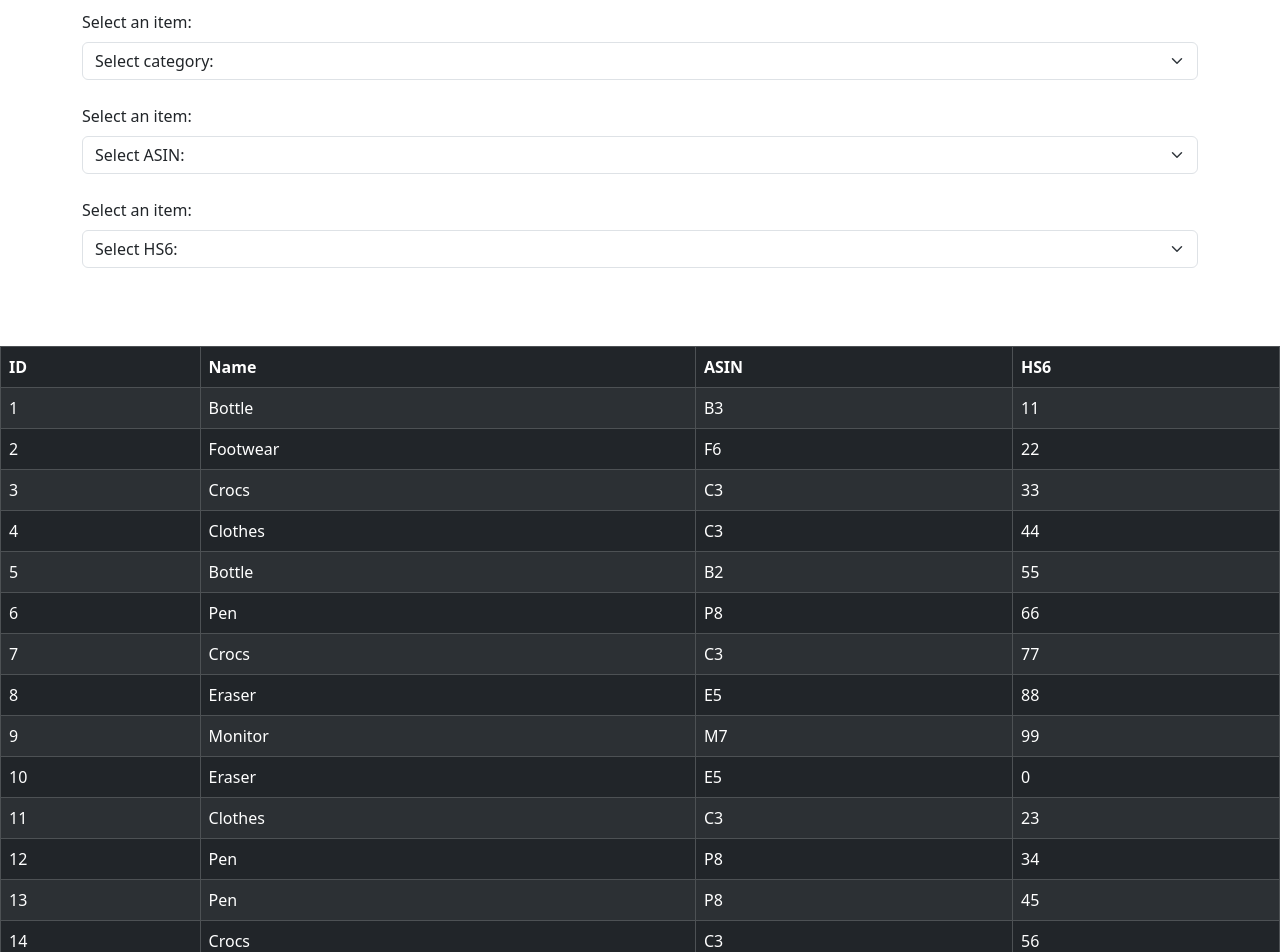
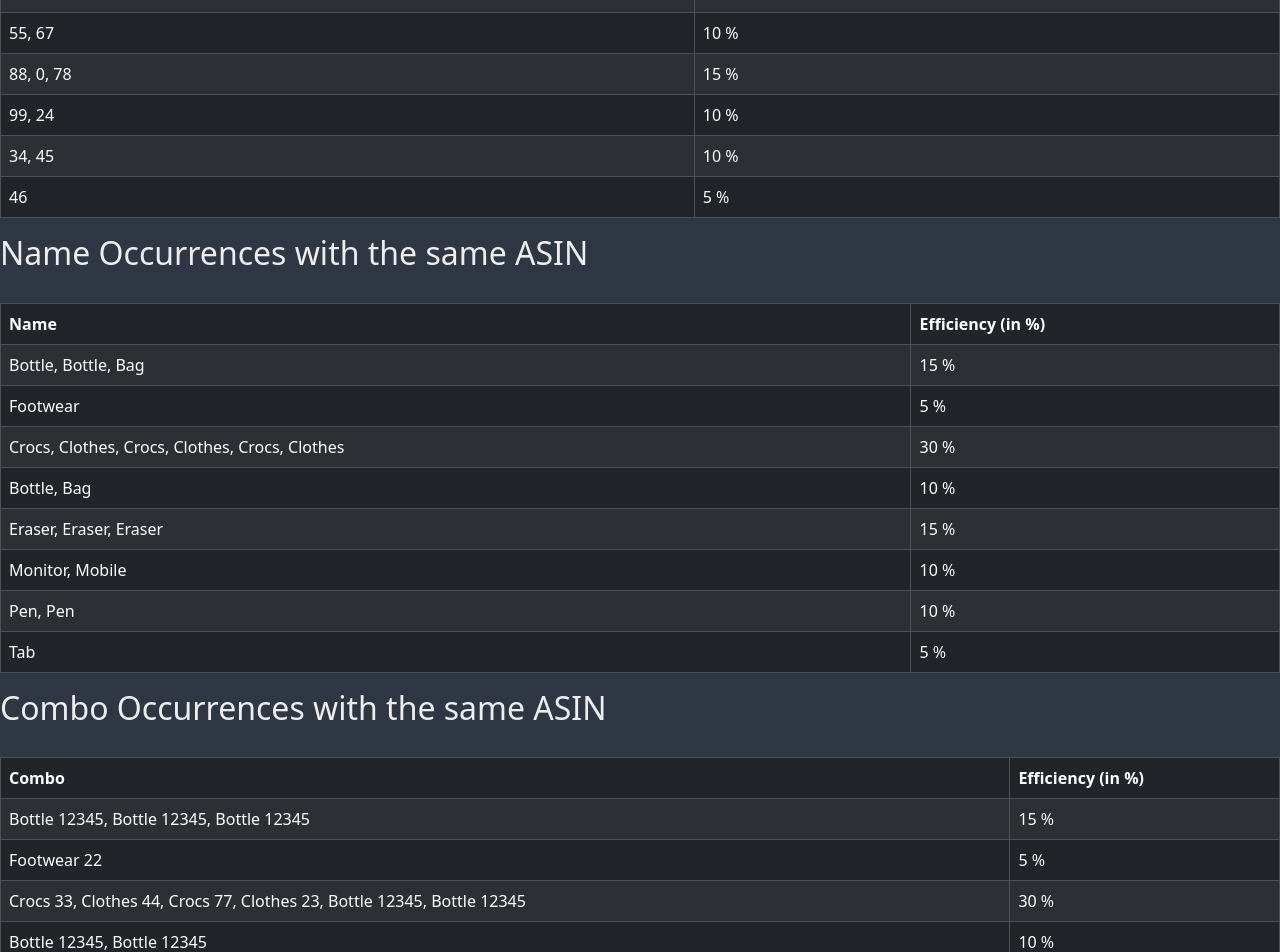
Before and after one commit to NikhilNB24/CSV-Reader, a React (Create React App) app: page / in a window 1280 px wide. Shown: the part 220-1172 px from the top of the page. Built offline with nearby package versions, Linux system fonts and the light colour scheme.

Commit message:
Filter commit

```diff
--- a/src/App.css
+++ b/src/App.css
@@ -1,6 +1,15 @@
 .App {
     text-align: center;
     padding: 20px;
+}
+
+body {
+    background-color: #00091ad0;
+    color: #eee;
+}
+
+.App {
+    padding: 32px;
 }
 
 table {
--- a/src/App.js
+++ b/src/App.js
@@ -1,6 +1,6 @@
 import CSVData from "./csvreader";
 import CSVData_Temp from "./csvReader_Temp";
-import CsvReaderComponent from "./playground";
+import YourComponent from "./playground";
 import "bootstrap/dist/css/bootstrap.min.css";
 import "bootstrap/dist/js/bootstrap.bundle.min";
 import "./App.css";
@@ -9,8 +9,8 @@ function App() {
     return (
         <>
             {/* <CSVData /> */}
+            <YourComponent />
             <CSVData_Temp />
-            {/* <CsvReaderComponent /> */}
         </>
     );
 }
--- a/src/playground.jsx
+++ b/src/playground.jsx
@@ -1,60 +1,250 @@
-import React, { useState, useRef } from "react";
+import React, { useState, useEffect } from "react";
+import Table from "react-bootstrap/Table";
 
-const CsvReaderComponent = () => {
-    const [csvData, setCsvData] = useState(null);
-    const fileInputRef = useRef(null);
+const YourComponent = () => {
+    const data = [
+        {
+            Id: "1",
+            Name: "Bottle",
+            ASIN: "B3",
+            HS6: "12345",
+            Combo: "Bottle 12345",
+        },
+        {
+            Id: "1",
+            Name: "Bottle",
+            ASIN: "B3",
+            HS6: "12345",
+            Combo: "Bottle 12345",
+        },
+        {
+            Id: "2",
+            Name: "Footwear",
+            ASIN: "F6",
+            HS6: "22",
+            Combo: "Footwear 22",
+        },
+        {
+            Id: "3",
+            Name: "Crocs",
+            ASIN: "C3",
+            HS6: "33",
+            Combo: "Crocs 33",
+        },
+        {
+            Id: "4",
+            Name: "Clothes",
+            ASIN: "C3",
+            HS6: "44",
+            Combo: "Clothes 44",
+        },
+        {
+            Id: "5",
+            Name: "Bottle",
+            ASIN: "B2",
+            HS6: "55",
+            Combo: "Bottle 12345",
+        },
+        {
+            Id: "7",
+            Name: "Crocs",
+            ASIN: "C3",
+            HS6: "77",
+            Combo: "Crocs 77",
+        },
+        {
+            Id: "8",
+            Name: "Eraser",
+            ASIN: "E5",
+            HS6: "88",
+            Combo: "Eraser 88",
+        },
+        {
+            Id: "9",
+            Name: "Monitor",
+            ASIN: "M7",
+            HS6: "99",
+            Combo: "Bottle 99",
+        },
+        {
+            Id: "10",
+            Name: "Eraser",
+            ASIN: "E5",
+            HS6: "0",
+            Combo: "Bottle 0",
+        },
+        {
+            Id: "11",
+            Name: "Clothes",
+            ASIN: "C3",
+            HS6: "23",
+            Combo: "Clothes 23",
+        },
+        {
+            Id: "12",
+            Name: "Pen",
+            ASIN: "P8",
+            HS6: "34",
+            Combo: "Bottle 12345",
+        },
+        {
+            Id: "13",
+            Name: "Pen ",
+            ASIN: "P8",
+            HS6: "45",
+            Combo: "Bottle 12345",
+        },
+        {
+            Id: "14",
+            Name: "Crocs",
+            ASIN: "C3",
+            HS6: "56",
+            Combo: "Bottle 12345",
+        },
+        {
+            Id: "15",
+            Name: "Bag",
+            ASIN: "B2",
+            HS6: "67",
+            Combo: "Bottle 12345",
+        },
+        {
+            Id: "16",
+            Name: "Eraser",
+            ASIN: "E5",
+            HS6: "78",
+            Combo: "Bottle 12345",
+        },
+        {
+            Id: "17",
+            Name: "Clothes",
+            ASIN: "C3",
+            HS6: "89",
+            Combo: "Bottle 12345",
+        },
+        {
+            Id: "18",
+            Name: "Mobile",
+            ASIN: "M7",
+            HS6: "24",
+            Combo: "Bottle 12345",
+        },
+        {
+            Id: "19",
+            Name: "Tab",
+            ASIN: "T9",
+            HS6: "46",
+            Combo: "Bottle 12345",
+        },
+        {
+            Id: "20",
+            Name: "Bag",
+            ASIN: "B3",
+            HS6: "68",
+            Combo: "Bottle 12345",
+        },
+    ];
+    const groupedHS6Data = {};
+    data.forEach((item) => {
+        const key = item.ASIN;
+        if (!groupedHS6Data[key]) {
+            groupedHS6Data[key] = [];
+        }
+        groupedHS6Data[key].push(item.HS6);
+    });
 
-    const handleCsvUpload = () => {
-        const file = fileInputRef.current.files[0];
+    const groupedNameData = {};
+    data.forEach((item) => {
+        const key = item.ASIN;
+        if (!groupedNameData[key]) {
+            groupedNameData[key] = [];
+        }
+        groupedNameData[key].push(item.Name);
+    });
 
-        if (file) {
-            const reader = new FileReader();
-            reader.onload = (e) => {
-                const content = e.target.result;
-                // Process the CSV content as needed
-                console.log("CSV Content:", content);
-                setCsvData(content);
-            };
-            reader.readAsText(file);
+    const groupedComboData = {};
+    data.forEach((item) => {
+        const key = item.ASIN;
+        if (!groupedComboData[key]) {
+            groupedComboData[key] = [];
         }
-    };
+        groupedComboData[key].push(item.Combo);
+    });
 
-    const handleButtonClick = () => {
-        // Trigger the file input click
-        fileInputRef.current.click();
-    };
-
-    console.log(csvData);
     return (
         <div>
-            <h2 className="text-center m-4">CSV File Reader</h2>
-            <div className="container mt-4">
-                <div className="row">
-                    <div className="col-md-6 d-flex">
-                        <input
-                            type="file"
-                            accept=".csv"
-                            ref={fileInputRef}
-                            style={{ display: "none" }}
-                            onChange={handleCsvUpload}
-                        />
-                        <button
-                            className="btn btn-dark"
-                            onClick={handleButtonClick}
-                        >
-                            Upload CSV
-                        </button>
-                    </div>
-                </div>
-            </div>
-            {csvData && (
-                <div>
-                    <h3>CSV Data:</h3>
-                    <pre>{csvData}</pre>
-                </div>
-            )}
+            <h2>HS6 Occurrences with the same ASIN</h2>
+            <Table striped bordered hover variant="dark">
+                <thead>
+                    <tr>
+                        {/* <th>ASIN</th> */}
+                        <th>HS6</th>
+                        <th>Efficiency (in %)</th>
+                    </tr>
+                </thead>
+                <tbody>
+                    {Object.entries(groupedHS6Data).map(
+                        ([asin, hs6Values], index) => (
+                            <tr key={index}>
+                                {/* <td>{asin}</td> */}
+                                <td>{hs6Values.join(", ")}</td>
+                                <td>
+                                    {(hs6Values.length / data.length) * 100} %
+                                </td>
+                            </tr>
+                        )
+                    )}
+                </tbody>
+            </Table>
+
+            <h2>Name Occurrences with the same ASIN</h2>
+            <Table striped bordered hover variant="dark">
+                <thead>
+                    <tr>
+                        {/* <th>ASIN</th> */}
+                        <th>Name</th>
+                        <th>Efficiency (in %)</th>
+                    </tr>
+                </thead>
+                <tbody>
+                    {Object.entries(groupedNameData).map(
+                        ([asin, nameValues], index) => (
+                            <tr key={index}>
+                                {/* <td>{asin}</td> */}
+                                <td>{nameValues.join(", ")}</td>
+                                <td>
+                                    {(nameValues.length / data.length) * 100} %
+                                </td>
+                            </tr>
+                        )
+                    )}
+                </tbody>
+            </Table>
+
+            <h2>Combo Occurrences with the same ASIN</h2>
+            <Table striped bordered hover variant="dark">
+                <thead>
+                    <tr>
+                        {/* <th>ASIN</th> */}
+                        <th>Combo</th>
+                        <th>Efficiency (in %)</th>
+                    </tr>
+                </thead>
+                <tbody>
+                    {Object.entries(groupedComboData).map(
+                        ([asin, comboValues], index) => (
+                            <tr key={index}>
+                                {/* <td>{asin}</td> */}
+                                <td>{comboValues.join(", ")}</td>
+                                <td>
+                                    {(comboValues.length / data.length) * 100} %
+                                </td>
+                            </tr>
+                        )
+                    )}
+                </tbody>
+            </Table>
         </div>
     );
 };
-
-export default CsvReaderComponent;
+export default YourComponent;
```
Also changed, not shown: src/test.csv.
